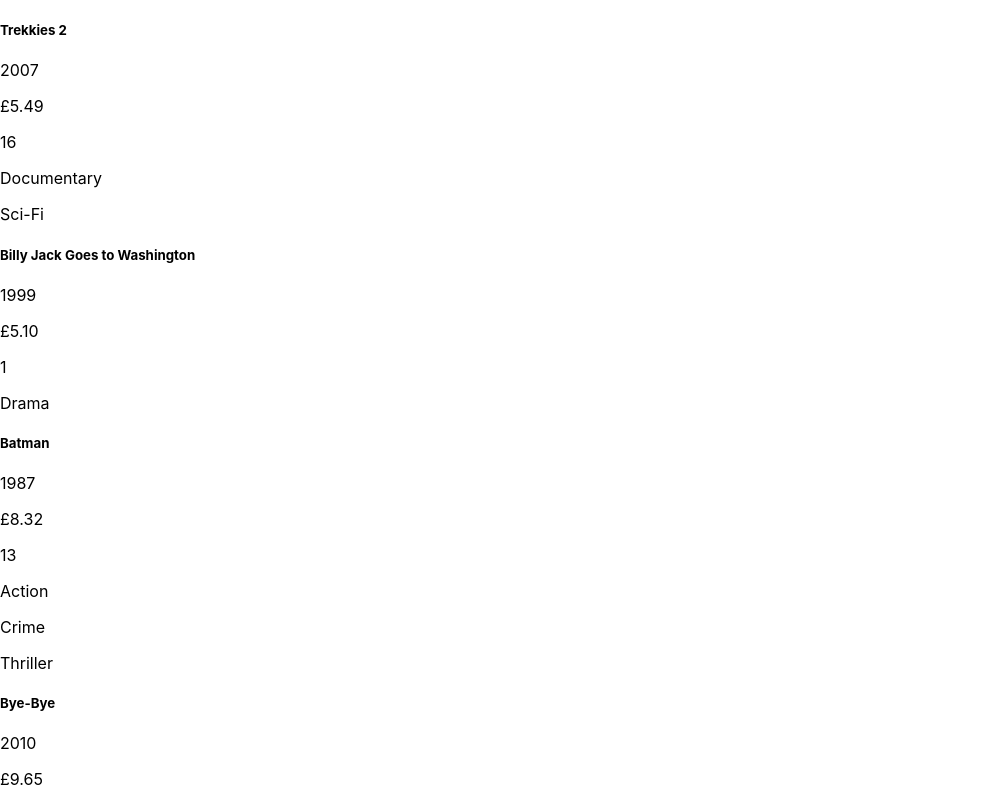
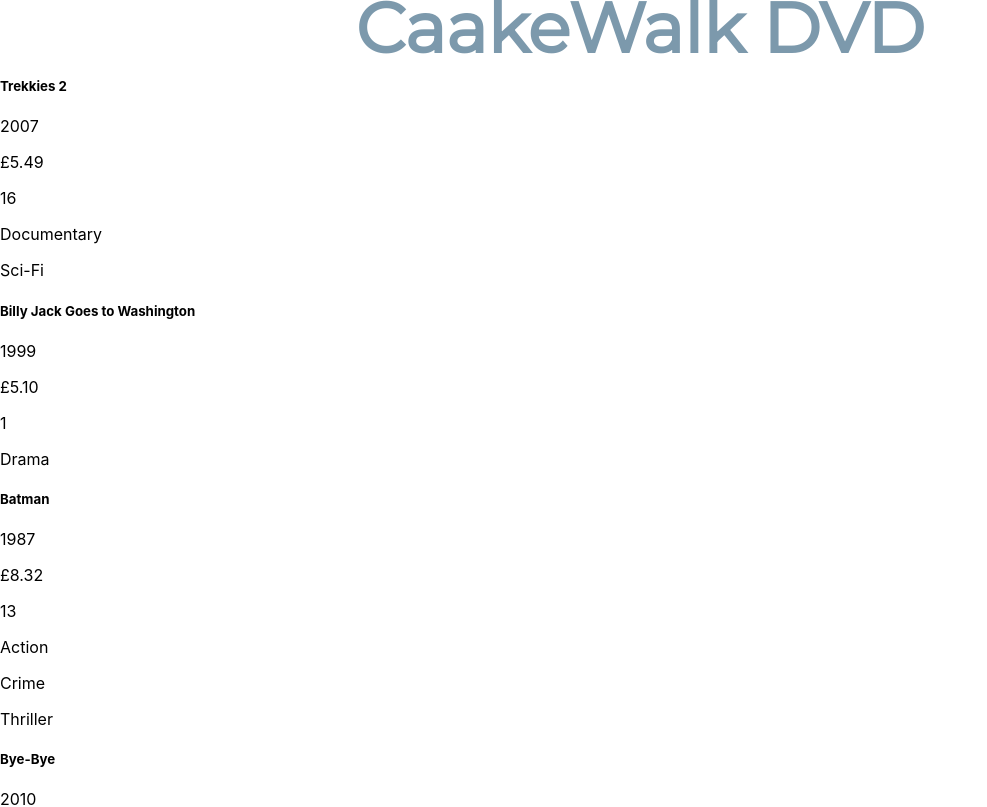
Before and after one commit to BathSpaWebDev/caake-and-chill, a React (Create React App) app in the folder my-app/: page / in a window 1280 px wide. Shown: the top 807 px of the page, without its empty margins (0-987 px from the left). Built offline with nearby package versions, Linux system fonts and the light colour scheme.

Commit message:
added header

```diff
--- a/my-app/src/App.js
+++ b/my-app/src/App.js
@@ -1,6 +1,6 @@
 import React from "react";
 import { GridContent } from "./components/Grid";
-
+import { Header } from "./components/Header.jsx";
 
 // import "./App.css";
 
@@ -9,6 +9,7 @@ const App = () => {
 
   return (
     <main>
+      <Header />
       <GridContent />
     </main>
 
--- /dev/null
+++ b/my-app/src/components/Header.jsx
@@ -0,0 +1,9 @@
+import './header.css'
+
+export const Header = () => {
+
+    return (
+        <h1 className="Brand">CaakeWalk DVD</h1>
+
+    )
+}
--- /dev/null
+++ b/my-app/src/components/header.css
@@ -0,0 +1,8 @@
+.Brand {
+    font-family: 'Montserrat', sans-serif;
+    font-size: 70px;
+    flex: auto;
+    text-align: center;
+    margin: -15px auto;
+    color: #7C99AC;
+}
```
